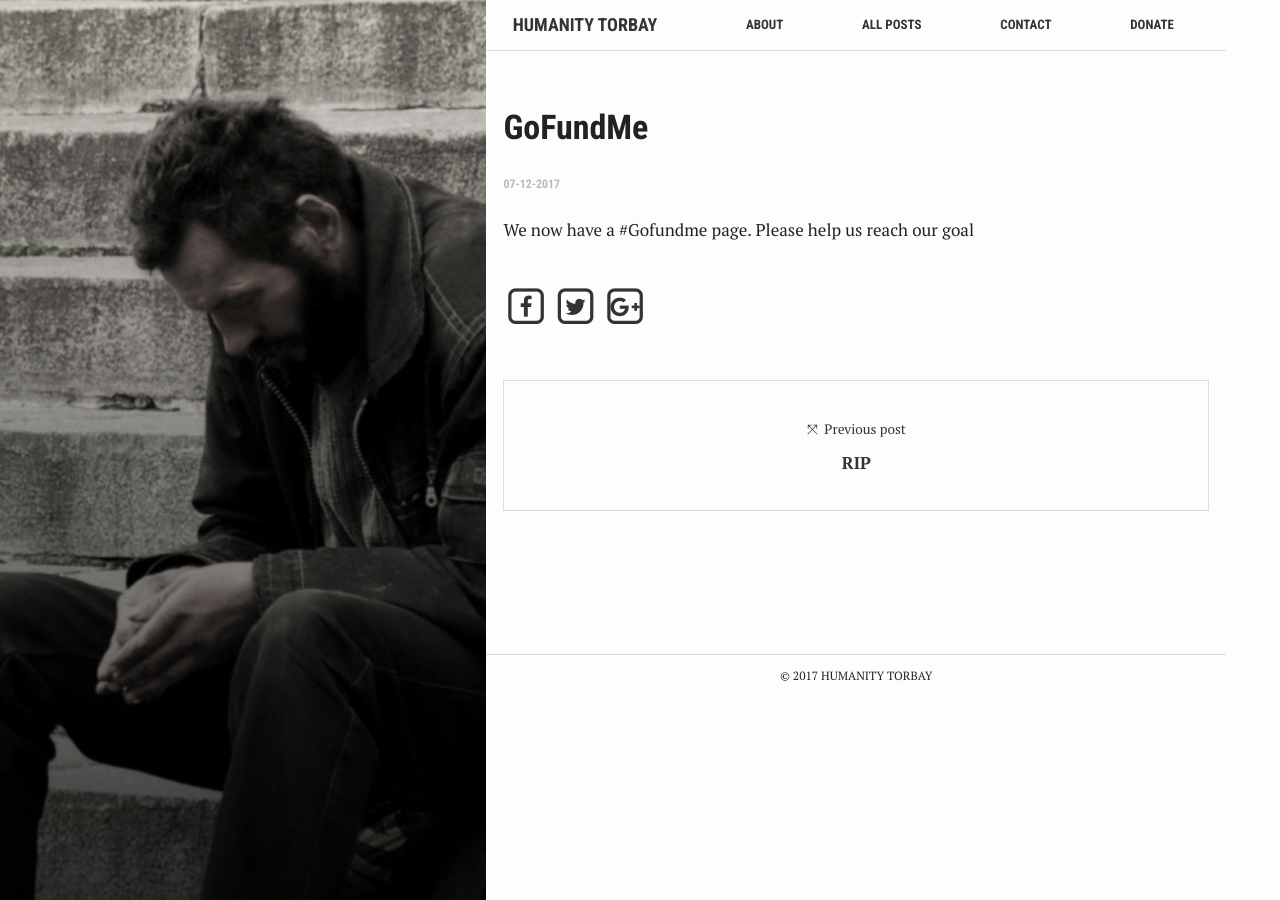
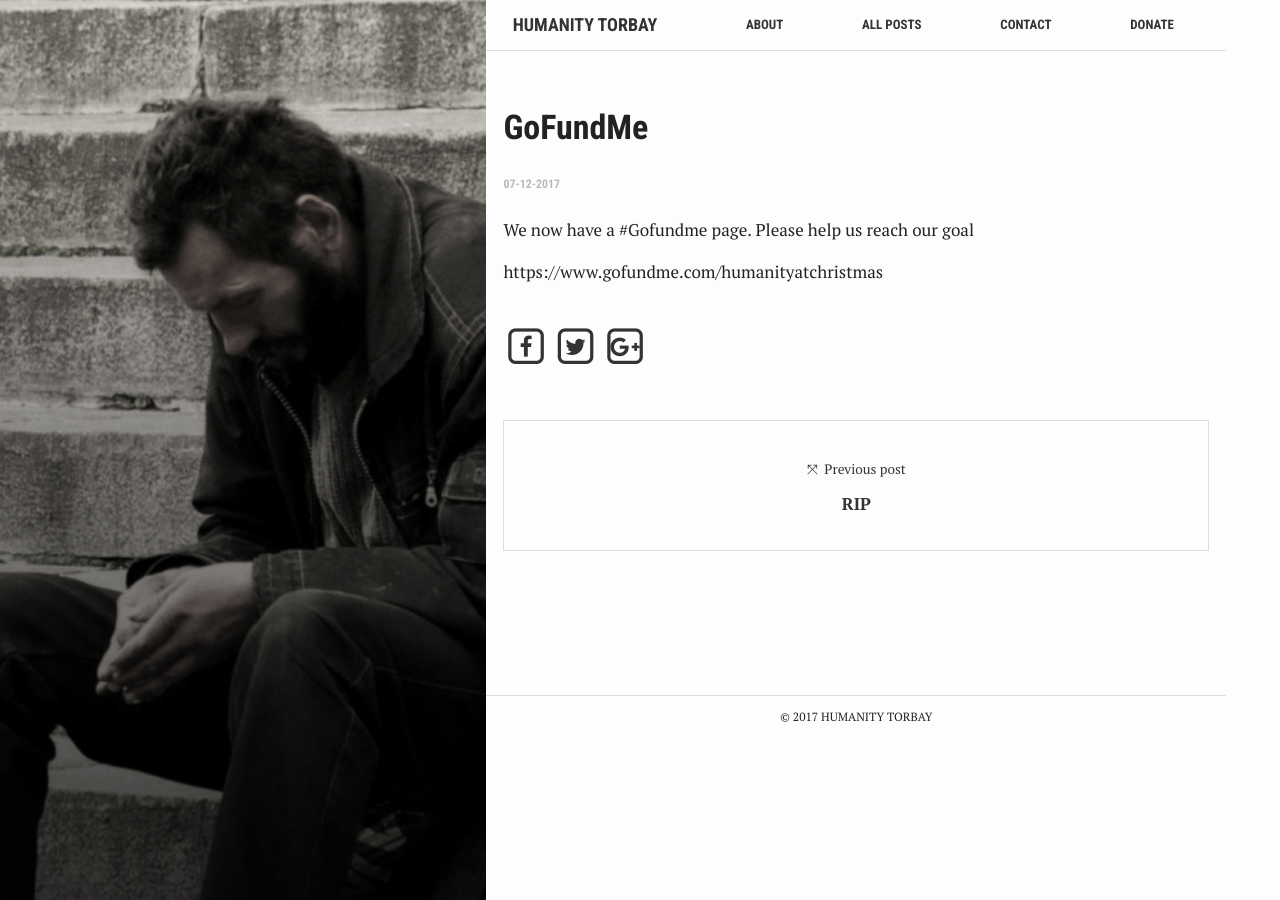
Before and after one commit to elken/humanity, a Jekyll site: the page built from _posts/2017-12-07-gofundme.markdown, in a window 1280 px wide. Built offline with Jekyll 4.4.1, drawn with Linux system fonts in a browser that asks for light colours; nearby versions of some CDN libraries.

Commit message:
Updated Gofundme

```diff
--- a/_posts/2017-12-07-gofundme.markdown
+++ b/_posts/2017-12-07-gofundme.markdown
@@ -5,4 +5,4 @@ date: 2017-12-07 15:18:00 Z
 
 We now have a #Gofundme page. Please help us reach our goal
 
-[](https://www.gofundme.com/humanityatchristmas)
+https://www.gofundme.com/humanityatchristmas
```
